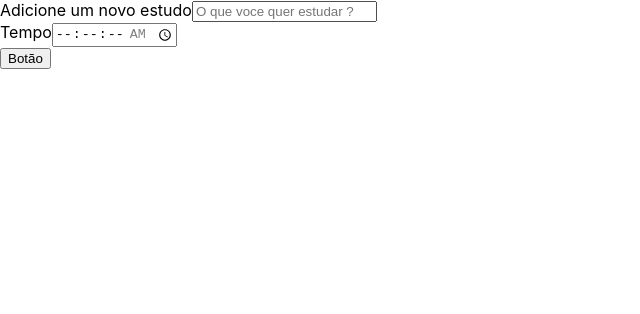
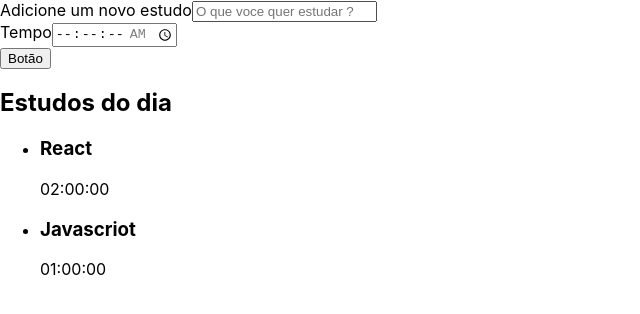
Before and after one commit to Rafaela3613/alura-studies, a React (Create React App) app: page / in a window 1280 px wide. Shown: the top 314 px of the page, without its empty margins (0-640 px from the left). Built offline with nearby package versions, Linux system fonts and the light colour scheme; the HTML template or start-up script is replaced by a standard one.

Commit message:
Criando a lista

```diff
--- a/src/App.tsx
+++ b/src/App.tsx
@@ -1,10 +1,12 @@
 import React from 'react';
 import Formulario from './components/Formulario';
+import Lista from './components/Lista';
 
 function App() {
   return (
     <div className="App">
     <Formulario />
+    <Lista />
     </div>
   );
 }
--- /dev/null
+++ b/src/components/Lista/index.tsx
@@ -0,0 +1,28 @@
+import React from "react";
+
+function Lista() {
+    return (
+        <aside>
+            <h2> Estudos do dia</h2>
+            <ul>
+                <li>
+                    <h3>
+                        React
+                    </h3>
+                    <span>
+                        02:00:00
+                    </span>
+                </li>
+                <li>
+                    <h3>
+                        Javascriot
+                    </h3>
+                    <span>
+                        01:00:00
+                    </span>
+                </li>
+            </ul>
+        </aside>
+    )
+}
+export default Lista;
```
